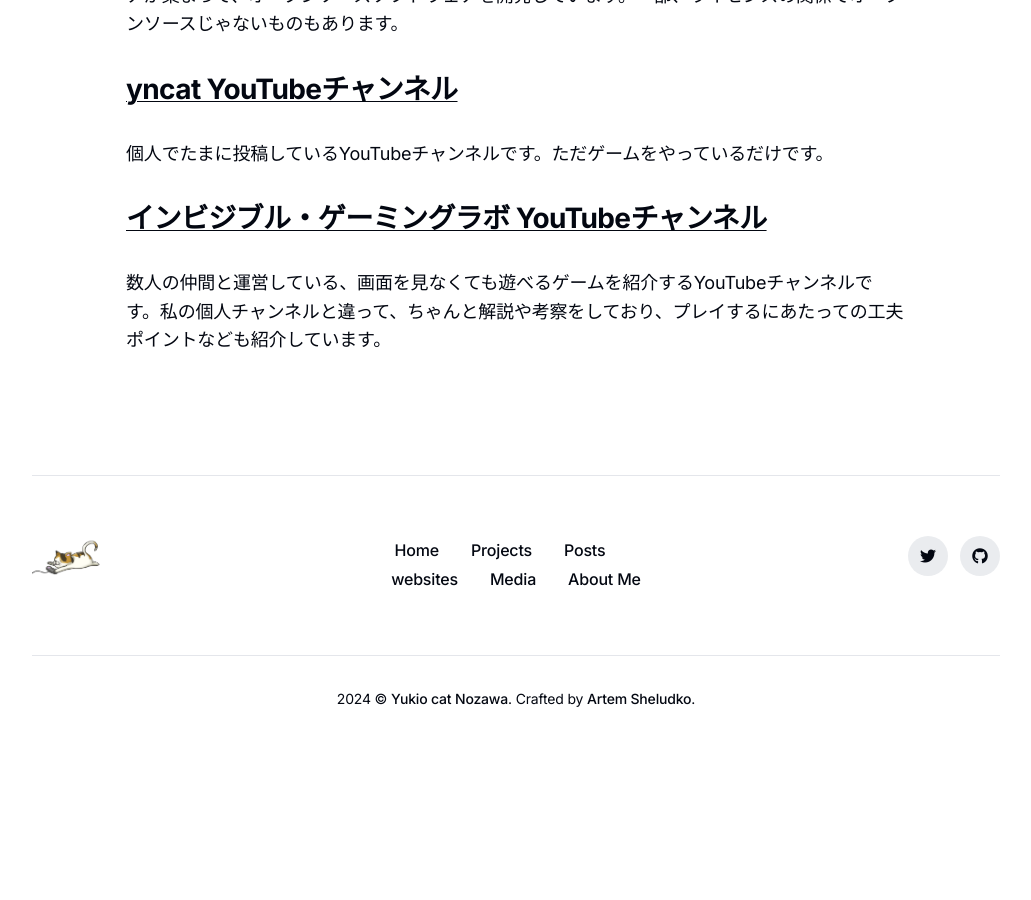
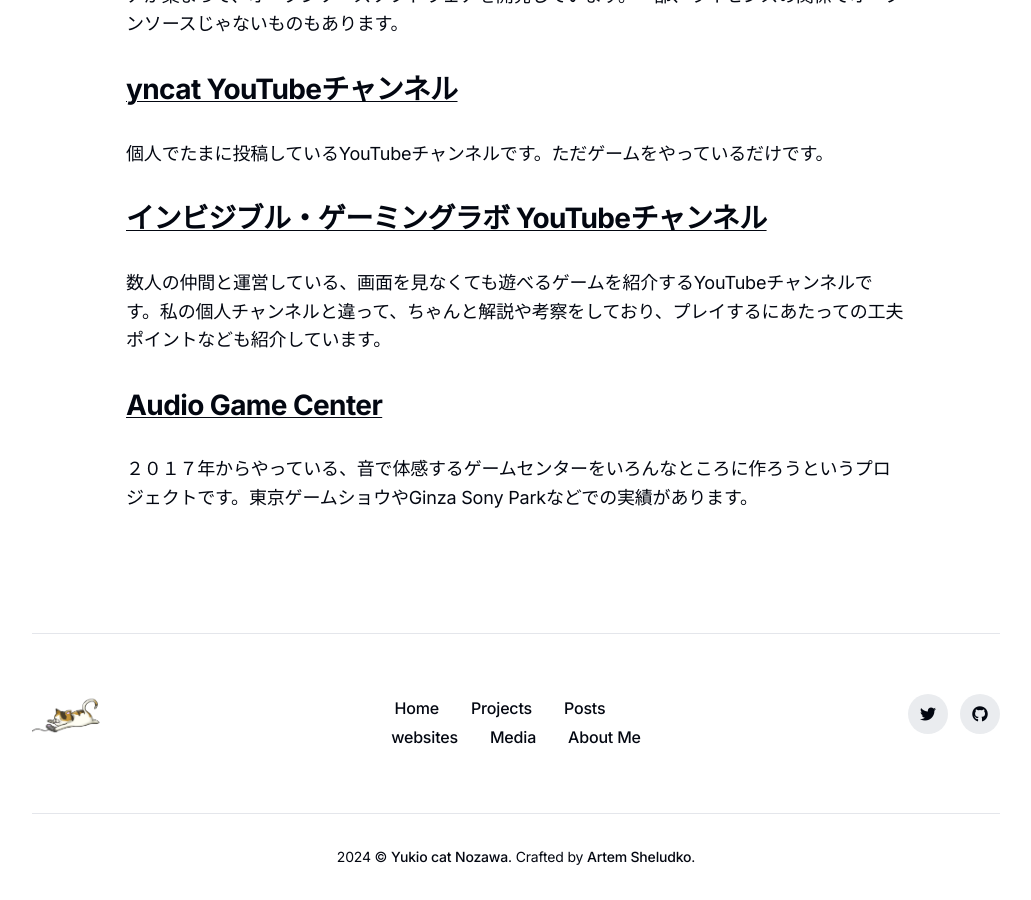
Before and after one commit to yncat/lp, a Jekyll site: the page built from _pages/websites.md, in a window 1280 px wide and 900 px high, scrolled down 726 px. Shown: the whole window, without its empty margins (124-1155 px from the left). Built offline with Jekyll 4.4.1, drawn with Linux system fonts in a browser that asks for light colours; before the commit the page ends 1468 px from its top, so only the background shows below that.

Commit message:
Add audio game center

```diff
--- a/_pages/websites.md
+++ b/_pages/websites.md
@@ -24,3 +24,7 @@
 ## [インビジブル・ゲーミングラボ YouTubeチャンネル](https://www.youtube.com/@igl3359)
 
 数人の仲間と運営している、画面を見なくても遊べるゲームを紹介するYouTubeチャンネルです。私の個人チャンネルと違って、ちゃんと解説や考察をしており、プレイするにあたっての工夫ポイントなども紹介しています。
+
+## [Audio Game Center](https://audiogame.center/)
+
+２０１７年からやっている、音で体感するゲームセンターをいろんなところに作ろうというプロジェクトです。東京ゲームショウやGinza Sony Parkなどでの実績があります。
```
